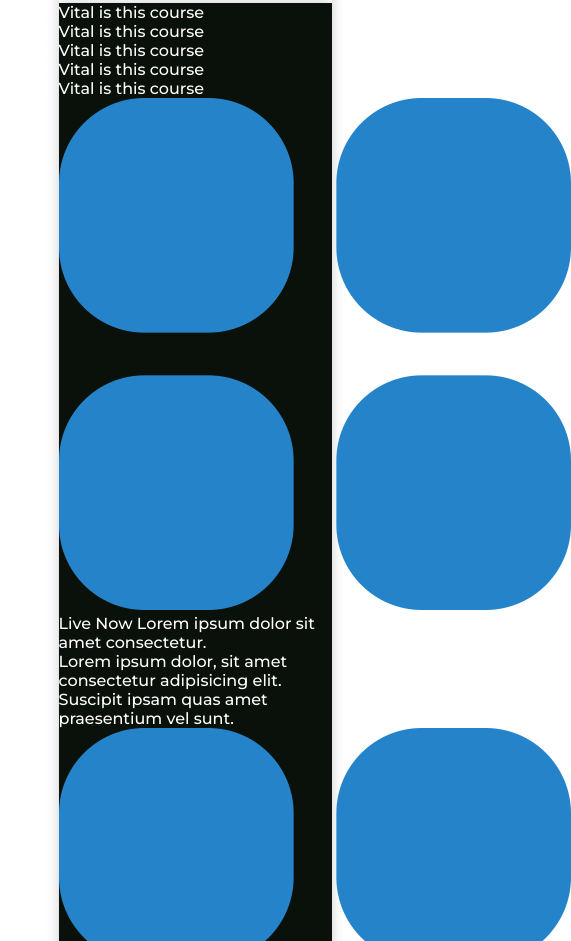
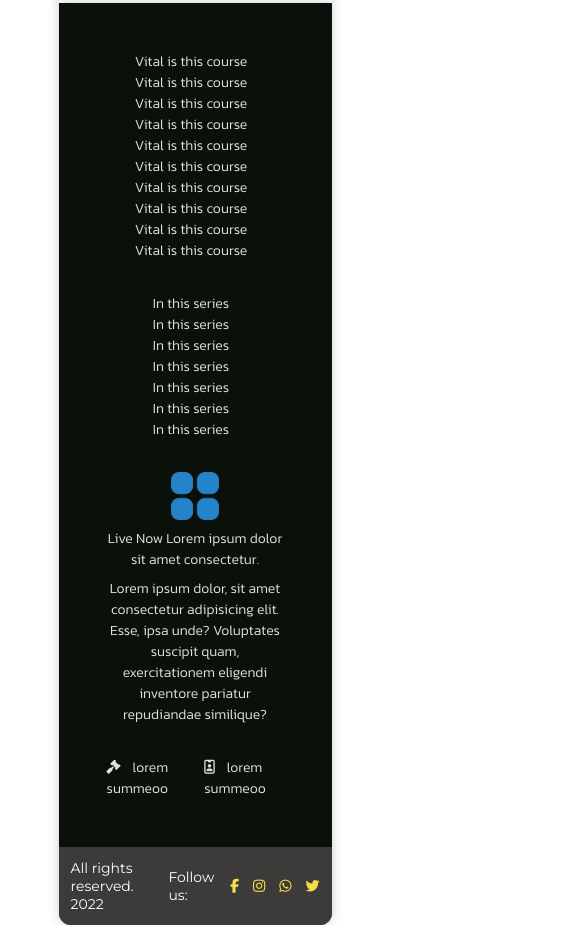
Before and after one commit to Henry-Egboh/boose, a plain HTML site: page index.html in a window 390 px wide. Shown: the part 3383-4324 px from the top of the page, 571 px wide, since content can reach past the window. Drawn offline with Linux system fonts and the light colour scheme.

Commit message:
I just finished the footer design. It is also very responsive

```diff
--- a/css/boose.css
+++ b/css/boose.css
@@ -21,6 +21,10 @@ body {
   height: 100vh;
 }
 
+.i_space {
+  margin-right: 0.75rem;
+}
+
 .container {
   background-color: hsl(120deg, 22%, 5%);
   width: 70%;
@@ -29,9 +33,6 @@ body {
   border-top-right-radius: 0.875rem;
   color: #fff;
   box-shadow: 0px 0px 12px 0px rgba(0, 0, 0, 0.2);
-}
-.container .i_space {
-  margin-right: 0.75rem;
 }
 
 .header {
@@ -121,7 +122,6 @@ body {
 }
 .sec_icons .icons .button1 a, .sec_icons .icons .button3 a {
   text-decoration: none;
-  color: #fa6c6c;
   color: rgb(51, 141, 182);
 }
 .sec_icons .icons .button2, .sec_icons .icons .button4 {
@@ -130,6 +130,9 @@ body {
 .sec_icons .icons .button2 a, .sec_icons .icons .button4 a {
   text-decoration: none;
   color: #fff;
+}
+.sec_icons .icons a:hover {
+  color: hsl(120deg, 22%, 5%);
 }
 
 .sec_txt {
@@ -268,12 +271,121 @@ body {
   padding: 2rem;
 }
 
-.footer {
+.footer_container {
   background-color: hsl(120deg, 22%, 5%);
   width: 70%;
   margin: 0rem auto 1.5rem;
   color: #fff;
   box-shadow: 0px 0px 12px 0px rgba(0, 0, 0, 0.2);
+  display: flex;
+  flex-direction: column;
+  align-items: flex-start;
+  justify-content: start;
+  font-size: 0.875rem;
+  font-weight: 400;
+  border-bottom-left-radius: 0.75rem;
+  border-bottom-right-radius: 0.75rem;
+}
+.footer_container a {
+  text-decoration: none;
+  color: #fff;
+}
+
+.footer {
+  display: flex;
+  align-items: flex-start;
+  justify-content: space-between;
+  width: 100%;
+  font-family: "Kanit", sans-serif;
+  font-weight: 300;
+  padding: 3rem;
+  color: #e3dfdf;
+}
+
+.stack {
+  display: flex;
+  align-items: flex-start;
+  justify-content: start;
+}
+
+.s1 {
+  flex: 1;
+  -moz-column-gap: 2rem;
+       column-gap: 2rem;
+}
+
+.s2 {
+  flex: 2;
+  -moz-column-gap: 2rem;
+       column-gap: 2rem;
+}
+
+.list {
+  text-align: left;
+}
+.list ul {
+  list-style: none;
+}
+.list a {
+  padding: 0.5rem 0.5rem 0.5rem 0rem;
+  color: #e3dfdf;
+}
+
+.mid_text {
+  display: flex;
+  flex-direction: column;
+  justify-content: start;
+  align-items: center;
+  text-align: center;
+  row-gap: 0.5rem;
+}
+
+.base_list ul {
+  list-style: none;
+  display: flex;
+  align-items: flex-start;
+  justify-content: center;
+  -moz-column-gap: 1rem;
+       column-gap: 1rem;
+}
+.base_list ul a {
+  color: #e3dfdf;
+}
+
+.base_footer {
+  display: flex;
+  align-items: center;
+  justify-content: space-evenly;
+  background-color: rgba(73, 70, 70, 0.8);
+  border-bottom-left-radius: 0.75rem;
+  border-bottom-right-radius: 0.75rem;
+  width: 100%;
+  padding: 0.75rem;
+  font-family: "Montserrat", sans-serif;
+}
+
+.social {
+  display: flex;
+  justify-content: space-between;
+  align-items: center;
+  -moz-column-gap: 1rem;
+       column-gap: 1rem;
+}
+.social ul {
+  display: flex;
+  list-style: none;
+  align-items: center;
+  justify-content: center;
+  -moz-column-gap: 0.875rem;
+       column-gap: 0.875rem;
+}
+.social ul a {
+  color: rgb(247, 221, 73);
+}
+
+.img_footer {
+  width: 3rem;
+  height: 3rem;
 }
 
 @media screen {
@@ -307,6 +419,20 @@ body {
   .single {
     padding-top: 0rem;
   }
+  .footer {
+    flex-direction: column;
+    justify-content: center;
+    align-items: center;
+    row-gap: 2rem;
+  }
+  .stack {
+    flex-direction: column;
+    row-gap: 2rem;
+  }
+  .list {
+    text-align: center;
+    width: 100%;
+  }
 }
 @media screen and (min-width: 43.75rem) {
   .header {
@@ -338,6 +464,17 @@ body {
     margin-top: 0rem;
     row-gap: 0rem;
   }
+  .footer {
+    justify-content: start;
+    align-items: flex-start;
+    row-gap: 2rem;
+  }
+  .stack {
+    flex-direction: row;
+  }
+  .list {
+    text-align: left;
+  }
 }
 @media screen and (min-width: 62rem) {
   .header {
@@ -366,6 +503,18 @@ body {
   .button1, .button2, .button3, .button4 {
     width: 80%;
   }
+  .footer {
+    flex-direction: row;
+    align-items: flex-start;
+    justify-content: space-between;
+  }
+  .stack {
+    flex-direction: row;
+  }
+  .list {
+    text-align: center;
+    width: 100%;
+  }
 }
 @media screen and (min-width: 78.125rem) {
   .header {
--- a/index.html
+++ b/index.html
@@ -151,25 +151,36 @@
     <!--1 images with text -->
     <div class="footer">
       <!-- QUERY SIZE -->
-      <div class="stack">
-        <div class="list">
+      <div class="stack s1">
+        <div class="list list1">
             <ul>
-              <li>Vital is this course</li>
-              <li>Vital is this course</li>
-              <li>Vital is this course</li>
-              <li>Vital is this course</li>
-              <li>Vital is this course</li>
+              <li><a href="#" target="">Vital is this course</a></li>
+              <li><a href="#" target="">Vital is this course</a></li>
+              <li><a href="#" target="">Vital is this course</a></li>
+              <li><a href="#" target="">Vital is this course</a></li>
+              <li><a href="#" target="">Vital is this course</a></li>
+              <li><a href="#" target="">Vital is this course</a></li>
+              <li><a href="#" target="">Vital is this course</a></li>
+              <li><a href="#" target="">Vital is this course</a></li>
+              <li><a href="#" target="">Vital is this course</a></li>
+              <li><a href="#" target="">Vital is this course</a></li>
             </ul>
         </div>
-        <div class="mid_text">
-          <img class="img_footer" src="./img/apps-free-icon-font.png" alt="">
-          <p>Live Now Lorem ipsum dolor sit amet consectetur.</p>
-          <p>Lorem ipsum dolor, sit amet consectetur adipisicing elit.
-            Suscipit ipsam quas amet praesentium vel sunt.</p>
-        </div>
+
+        <div class="list list2">
+          <ul>
+            <li><a href="#" target="">In this series</a></li>
+            <li><a href="#" target="">In this series</a></li>
+            <li><a href="#" target="">In this series</a></li>
+            <li><a href="#" target="">In this series</a></li>
+            <li><a href="#" target="">In this series</a></li>
+            <li><a href="#" target="">In this series</a></li>
+            <li><a href="#" target="">In this series</a></li>
+          </ul>
+      </div>
       </div>
     <!--QUERY SIZE  -->
-      <div class="stack">
+      <div class="stack s2">
         <div class="mid_text">
           <img class="img_footer" src="./img/apps-free-icon-font.png" alt="">
           <p>Live Now Lorem ipsum dolor sit amet consectetur.</p>
@@ -177,25 +188,29 @@
             Esse, ipsa unde? Voluptates suscipit quam,
             exercitationem eligendi inventore pariatur repudiandae similique?</p>
         </div>
-        <div class="social">
-          <p>Connect with us:</p>
-            <ul>
-              <li><i class="fa fa-facebook"></i></li>
-              <li><i class="fa fa-instagram"></i></li>
-              <li><i class="fa fa-whatsapp"></i></li>
-              <li><i class="fa fa-twitter"></i></li>
-              <li><i class="fa fa-linkedIn"></i></li>
-            </ul>
+        <div class="base_list">
+          <ul>
+            <li><a href="" target=""><i class="i_space fa fa-gavel"></i>lorem summeoo</a></li>
+            <li><a href="" target=""><i class="i_space fa fa-id-badge"></i>lorem summeoo</a></li>
+          </ul>
         </div>
       </div>
     </div>
 
     <!-- 3 horizontal text -->
     <div class="base_footer">
-      <ul>
-        <li><a href="" target=""><i class="i_space fa fa-gavel"></i>lorem summeoo</a></li>
-        <li><a href="" target=""><i class="i_space fa fa-id-badge"></i>lorem summeoo</a></li>
-      </ul>
+      <div class="p_tag">
+        <p>All rights reserved. 2022</p>
+      </div>
+        <div class="social">
+          <p>Follow us:</p>
+          <ul>
+            <li><a href="#" target=""><i class="fa fa-facebook"></i></a></li>
+            <li><a href="#" target=""><i class="fa fa-instagram"></i></a></li>
+            <li><a href="#" target=""><i class="fa fa-whatsapp"></i></a></li>
+            <li><a href="#" target=""><i class="fa fa-twitter"></i></a></li>
+          </ul>
+        </div>
     </div>
   </footer>
 
```
